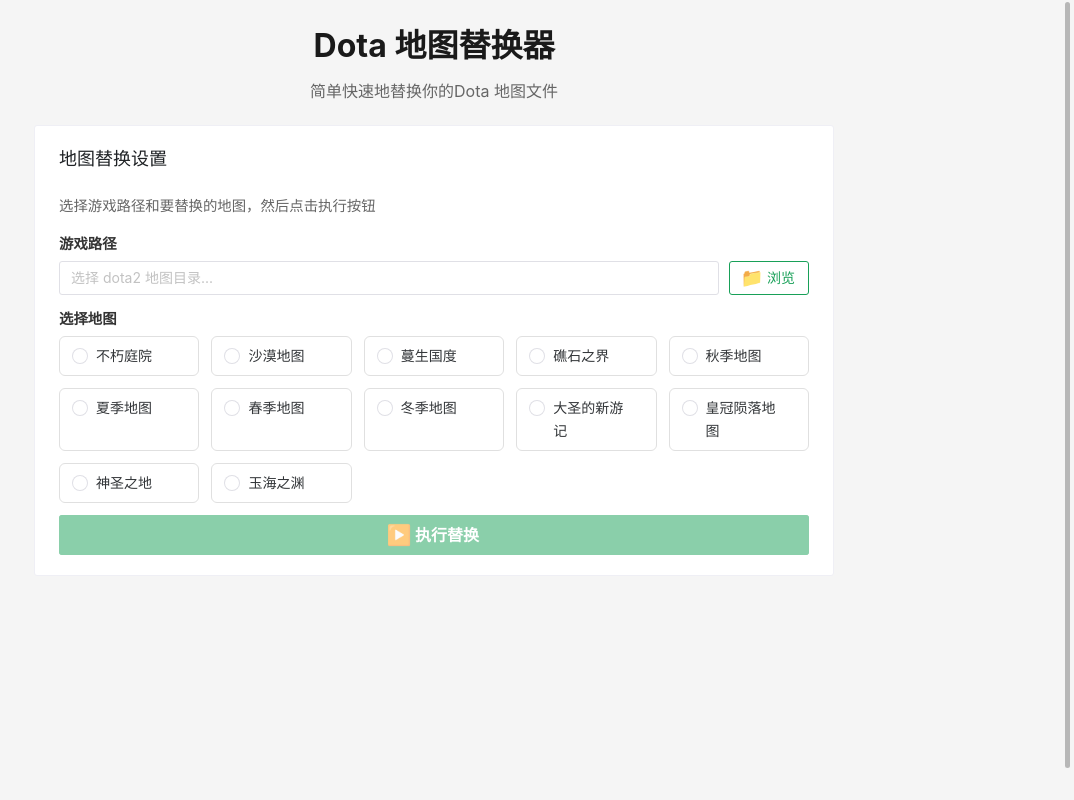
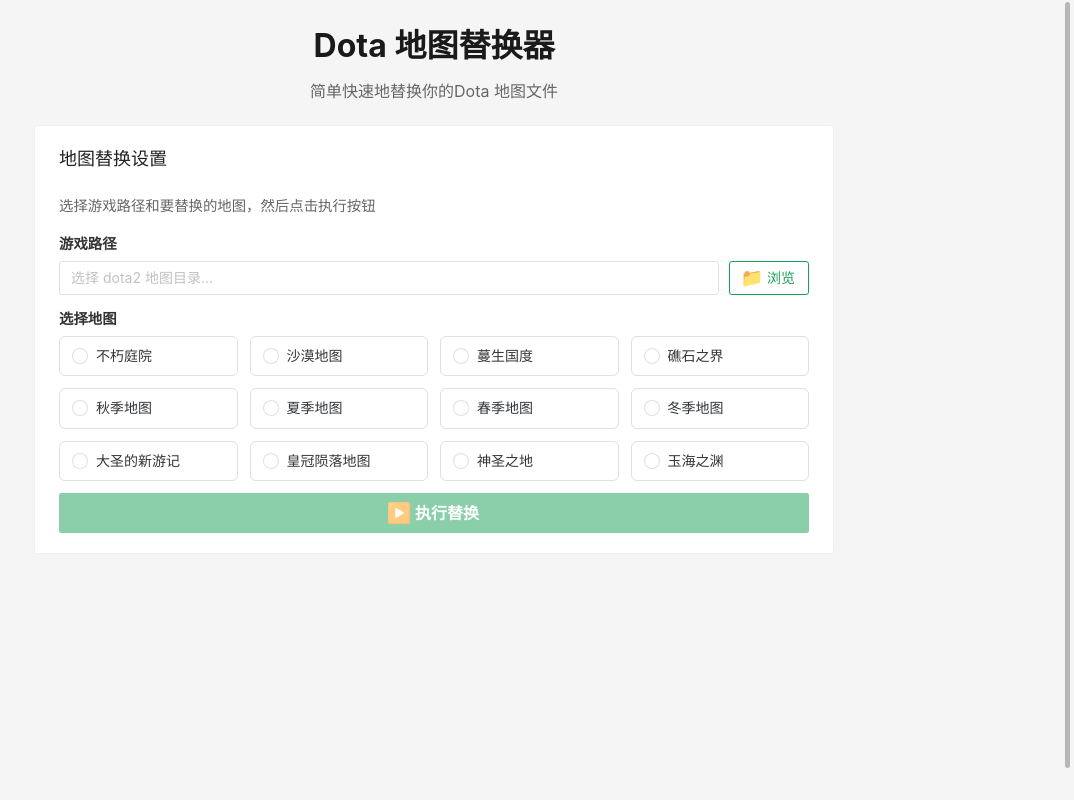
Before and after one commit to lanxiuyun/DotaTerrainSwitcher, a Vue app: page / in a window 1280 px wide. Shown: the whole page, without its empty margins (206-1280 px from the left). Built offline with nearby package versions, Linux system fonts and the light colour scheme.

Commit message:
Update App.vue

```diff
--- a/src/App.vue
+++ b/src/App.vue
@@ -254,7 +254,7 @@
 
 .map-grid {
   display: grid;
-  grid-template-columns: repeat(auto-fit, minmax(120px, 1fr));
+  grid-template-columns: repeat(auto-fit, minmax(150px, 1fr));
   gap: 12px;
   width: 100%;
 }
@@ -266,6 +266,9 @@
   background: white;
   transition: all 0.2s;
   cursor: pointer;
+  white-space: nowrap;
+  overflow: hidden;
+  text-overflow: ellipsis;
 }
 
 .map-item:hover {
```
